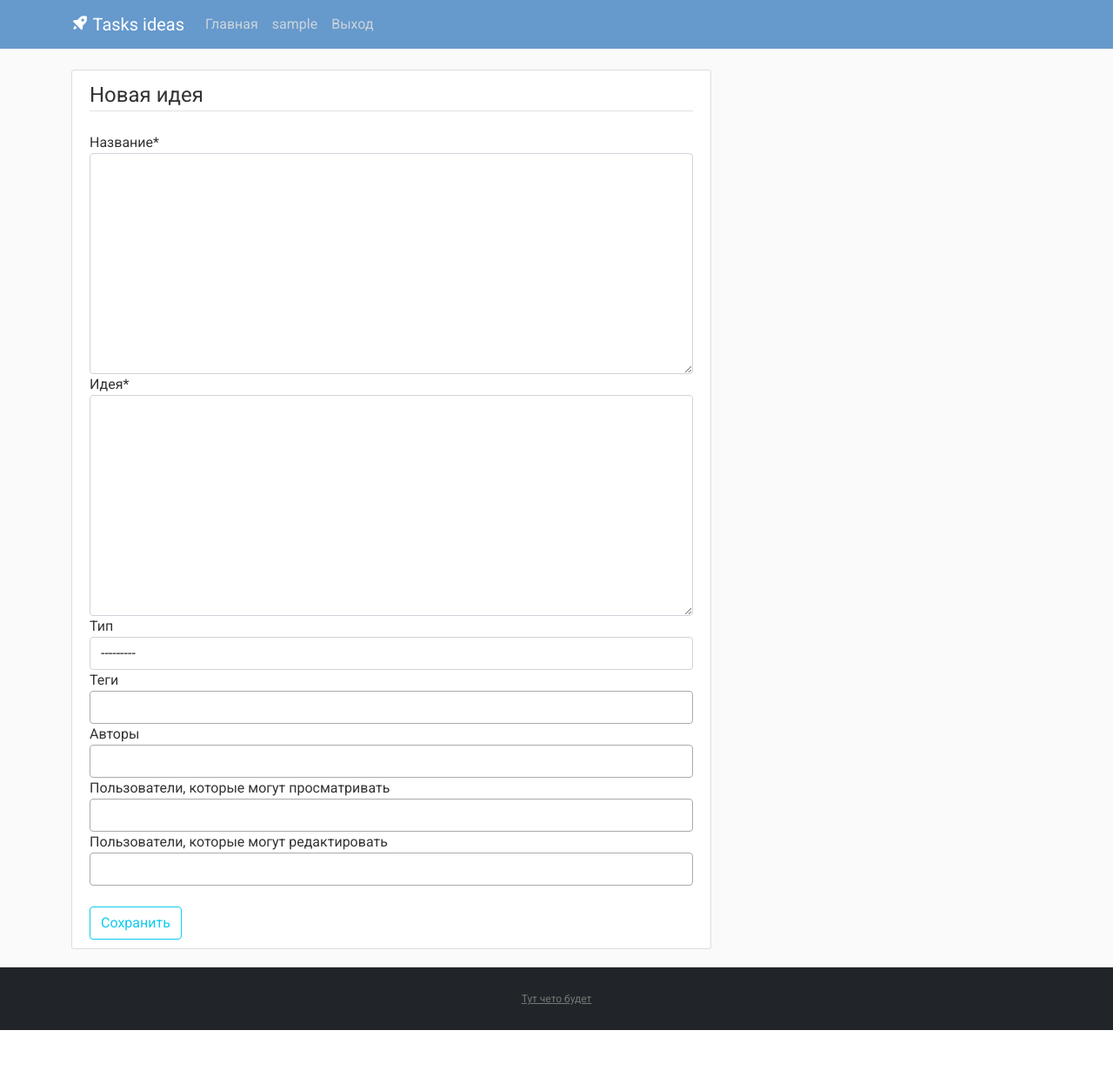
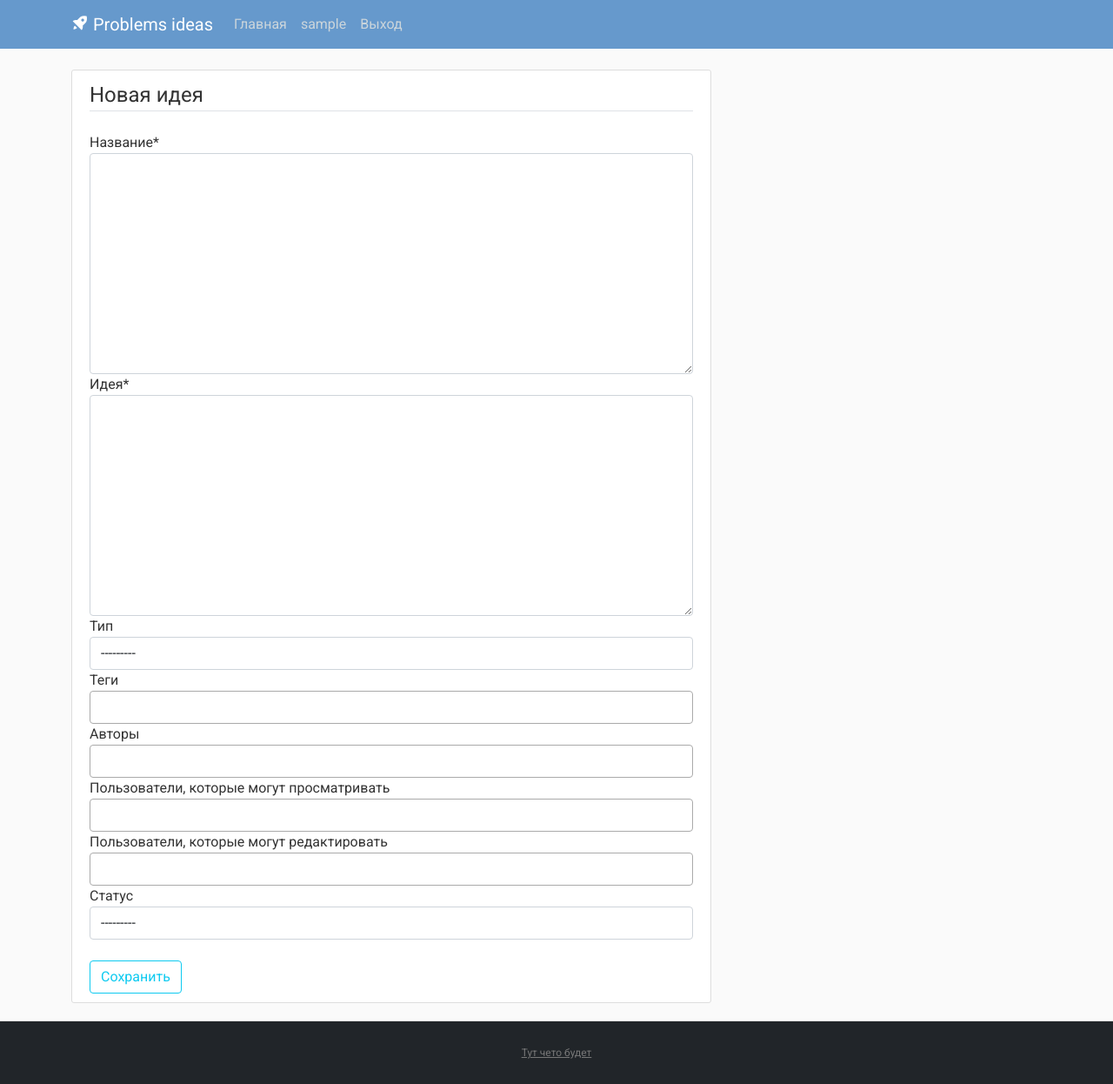
Before and after one commit to MichailKon/TasksIdeasSite, a Django app: page /idea/new/ in a window 1280 px wide. Shown: the whole page at 87% size. Before the commit the page ends 1184 px from the top, so only its background shows below. Run offline with Django 4.2, Linux system fonts and the light colour scheme; the visitor is signed in with stand-in values (Sample User, id 1); data comes from the database, SQL or seed files in the repository; data that the repository does not hold is empty; some libraries are stand-ins or nearby versions.

Commit message:
add ideas status

```diff
--- a/ideas/admin.py
+++ b/ideas/admin.py
@@ -1,6 +1,6 @@
 from django.contrib import admin
 
-from .models import Idea, IdeaType, IdeaTag
+from .models import Idea, IdeaType, IdeaTag, IdeaStatus
 
 
 class TagInline(admin.TabularInline):
@@ -16,4 +16,5 @@ class IdeaTagAdmin(admin.ModelAdmin):
 
 admin.site.register(IdeaType)
 admin.site.register(IdeaTag, IdeaTagAdmin)
+admin.site.register(IdeaStatus)
 admin.site.register(Idea)
--- a/ideas/forms.py
+++ b/ideas/forms.py
@@ -3,16 +3,18 @@ from django.contrib.auth.models import User
 from django.forms import ModelChoiceField, Form
 from django_select2.forms import Select2MultipleWidget
 
-from .models import IdeaTag, IdeaType, Idea
+from .models import IdeaTag, IdeaType, Idea, IdeaStatus
 
 
 class FilterForm(Form):
     title_contains = forms.CharField(required=False, label='Название содержит')
     content_contains = forms.CharField(required=False, label='Идея содержит')
-    type = ModelChoiceField(queryset=IdeaType.objects.all(), required=False, label='Тип')
+    type = ModelChoiceField(widget=Select2MultipleWidget, queryset=IdeaType.objects.all(), required=False, label='Тип')
     tags = ModelChoiceField(widget=Select2MultipleWidget, queryset=IdeaTag.objects.all(), required=False, label='Теги')
     authors = ModelChoiceField(widget=Select2MultipleWidget, queryset=User.objects.all(), required=False,
                                label='Авторы')
+    status = ModelChoiceField(widget=Select2MultipleWidget, queryset=IdeaStatus.objects.all(), required=False,
+                              label='Статус')
 
     def __init__(self, *args, **kwargs):
         title_contains = kwargs.pop('title_contains') if 'title_contains' in kwargs else None
@@ -20,6 +22,7 @@ class FilterForm(Form):
         idea_type = kwargs.pop('type') if 'type' in kwargs else None
         tags = kwargs.pop('tags') if 'tags' in kwargs else None
         authors = kwargs.pop('authors') if 'authors' in kwargs else None
+        status = kwargs.pop('status') if 'status' in kwargs else None
         super().__init__(*args, **kwargs)
         if title_contains:
             self.fields['title_contains'].initial = title_contains
@@ -31,12 +34,14 @@ class FilterForm(Form):
             self.fields['tags'].initial = tags
         if authors:
             self.fields['authors'].initial = authors
+        if status:
+            self.fields['status'].initial = status
 
 
 class UpdateIdeaForm(forms.ModelForm):
     class Meta:
         model = Idea
-        fields = ('title', 'content', 'type', 'tags', 'authors', 'users_can_view', 'users_can_edit')
+        fields = ('title', 'content', 'type', 'tags', 'authors', 'users_can_view', 'users_can_edit', 'status')
         widgets = {
             'tags': Select2MultipleWidget,
             'authors': Select2MultipleWidget,
@@ -51,12 +56,13 @@ class UpdateIdeaForm(forms.ModelForm):
         self.fields['authors'].required = False
         self.fields['users_can_view'].required = False
         self.fields['users_can_edit'].required = False
+        self.fields['status'].required = False
 
 
 class AddIdeaForm(forms.ModelForm):
     class Meta:
         model = Idea
-        fields = ('title', 'content', 'type', 'tags', 'authors', 'users_can_view', 'users_can_edit')
+        fields = ('title', 'content', 'type', 'tags', 'authors', 'users_can_view', 'users_can_edit', 'status')
         widgets = {
             'tags': Select2MultipleWidget,
             'authors': Select2MultipleWidget,
@@ -71,3 +77,4 @@ class AddIdeaForm(forms.ModelForm):
         self.fields['authors'].required = False
         self.fields['users_can_view'].required = False
         self.fields['users_can_edit'].required = False
+        self.fields['status'].required = False
--- a/ideas/models.py
+++ b/ideas/models.py
@@ -18,6 +18,13 @@ class IdeaTag(models.Model):
         return self.tag
 
 
+class IdeaStatus(models.Model):
+    status = models.CharField(max_length=100)
+
+    def __str__(self):
+        return self.status
+
+
 class Idea(models.Model):
     title = models.TextField(verbose_name='Название')
     content = models.TextField(verbose_name='Идея')
@@ -31,6 +38,7 @@ class Idea(models.Model):
                                             related_name='idea2person_view')
     users_can_edit = models.ManyToManyField(User, verbose_name='Пользователи, которые могут редактировать',
                                             related_name='idea2person_edit')
+    status = models.ForeignKey(IdeaStatus, on_delete=models.SET_DEFAULT, default=None, null=True, verbose_name='Статус')
 
     def __str__(self):
         return self.content
--- a/ideas/views.py
+++ b/ideas/views.py
@@ -35,6 +35,9 @@ def render_home(request):
     if is_valid_param(parameters.get('content_contains')):
         result = result.filter(content__icontains=parameters.get('content_contains'))
         filter_form_params['content_contains'] = parameters.get('content_contains')
+    if is_valid_param(parameters.get('status')):
+        result = result.filter(status=parameters.get('status'))
+        filter_form_params['status'] = parameters.get('status')
     if not request.user.is_authenticated:
         result = Idea.objects.none()
     elif not request.user.is_staff:
--- a/templates/ideas/base.html
+++ b/templates/ideas/base.html
@@ -50,8 +50,8 @@
 <header class="site-header">
     <nav class="navbar navbar-expand-md navbar-dark bg-blue fixed-top">
         <div class="container">
-            <a class="navbar-brand mr-4" href="{% url 'ideas-home' %}"><i class='bx bxs-rocket bx-tada-hover'></i> Tasks
-                ideas</a>
+            <a class="navbar-brand mr-4" href="{% url 'ideas-home' %}"><i class='bx bxs-rocket bx-tada-hover'></i>
+                Problems ideas</a>
             <button class="navbar-toggler" type="button" data-toggle="collapse" data-target="#navbarToggle"
                     aria-controls="navbarToggle" aria-expanded="false" aria-label="Toggle navigation">
                 <span class="navbar-toggler-icon"></span>
--- a/templates/ideas/home.html
+++ b/templates/ideas/home.html
@@ -7,6 +7,11 @@
     {% for idea in ideas %}
         <article class="media content-section">
             <div class="media-body">
+                {% if idea.status %}
+                    <small class="text-muted">Статус: {{ idea.status }}</small>
+                {% else %}
+                    <small class="text-muted">Статус:</small>
+                {% endif %}
                 <h2><a class="article-title" href="{% url 'idea-detail' idea.id %}">{{ idea.title }}</a></h2>
                 <small class="text-muted">Последнее обновление: {{ idea.date_update|date:"M d, Y" }}</small>
                 <br>
--- a/templates/ideas/idea_detail.html
+++ b/templates/ideas/idea_detail.html
@@ -10,6 +10,11 @@
                         <a class="btn btn-danger btn-sm mt-1 mb-1" href="{% url 'idea-delete' object.id %}">Удалить</a>
                     </div>
                 </div>
+            {% endif %}
+            {% if idea.status %}
+                <small class="text-muted">Статус: {{ idea.status }}</small>
+            {% else %}
+                <small class="text-muted">Статус:</small>
             {% endif %}
             <h2 class="article-title">{{ object.title }}</h2>
             <small class="text-muted">Последнее обновление: {{ idea.date_update|date:"M d, Y" }}</small>
```
Also changed, not shown: ideas/migrations/0019_ideastatus_idea_status.py (added).
